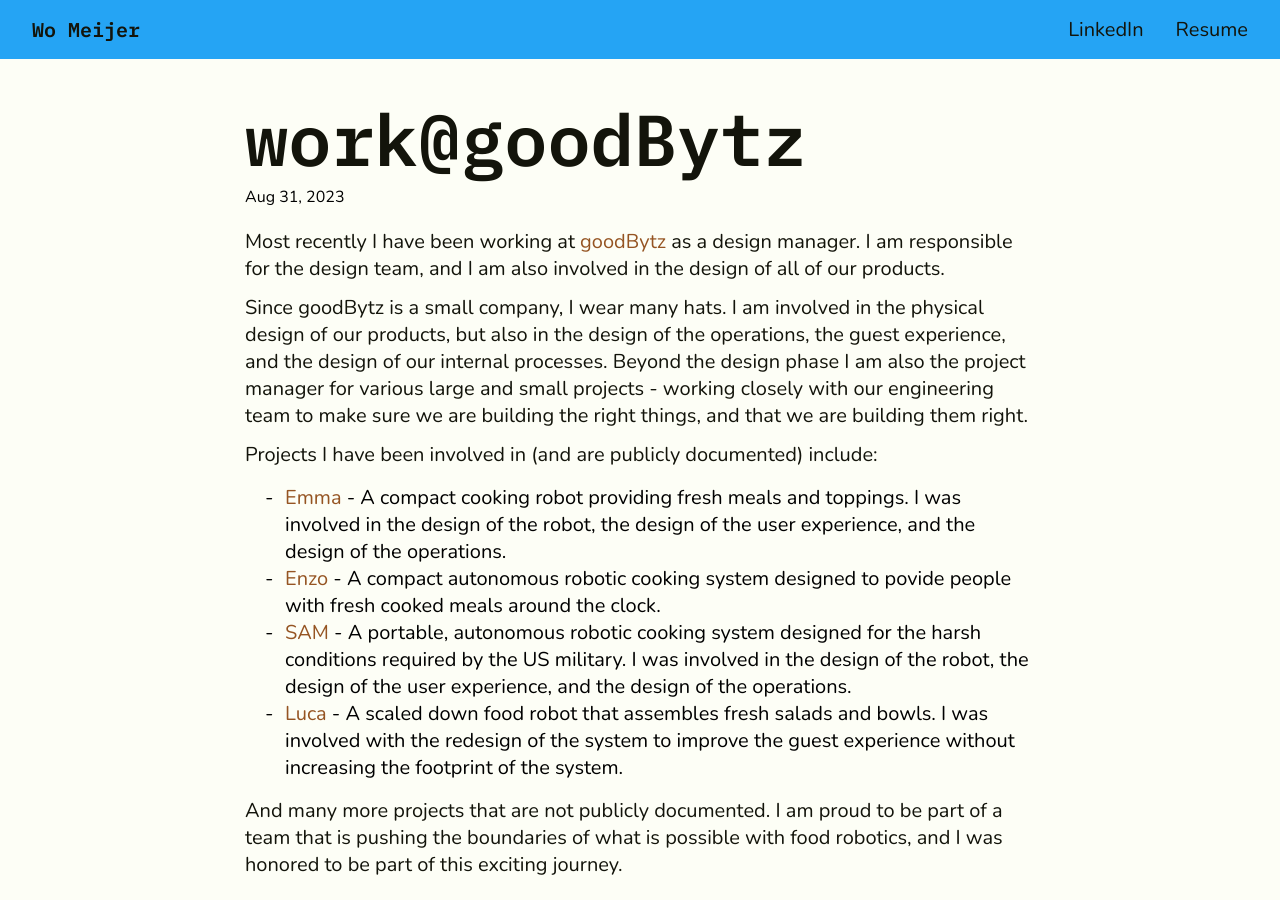
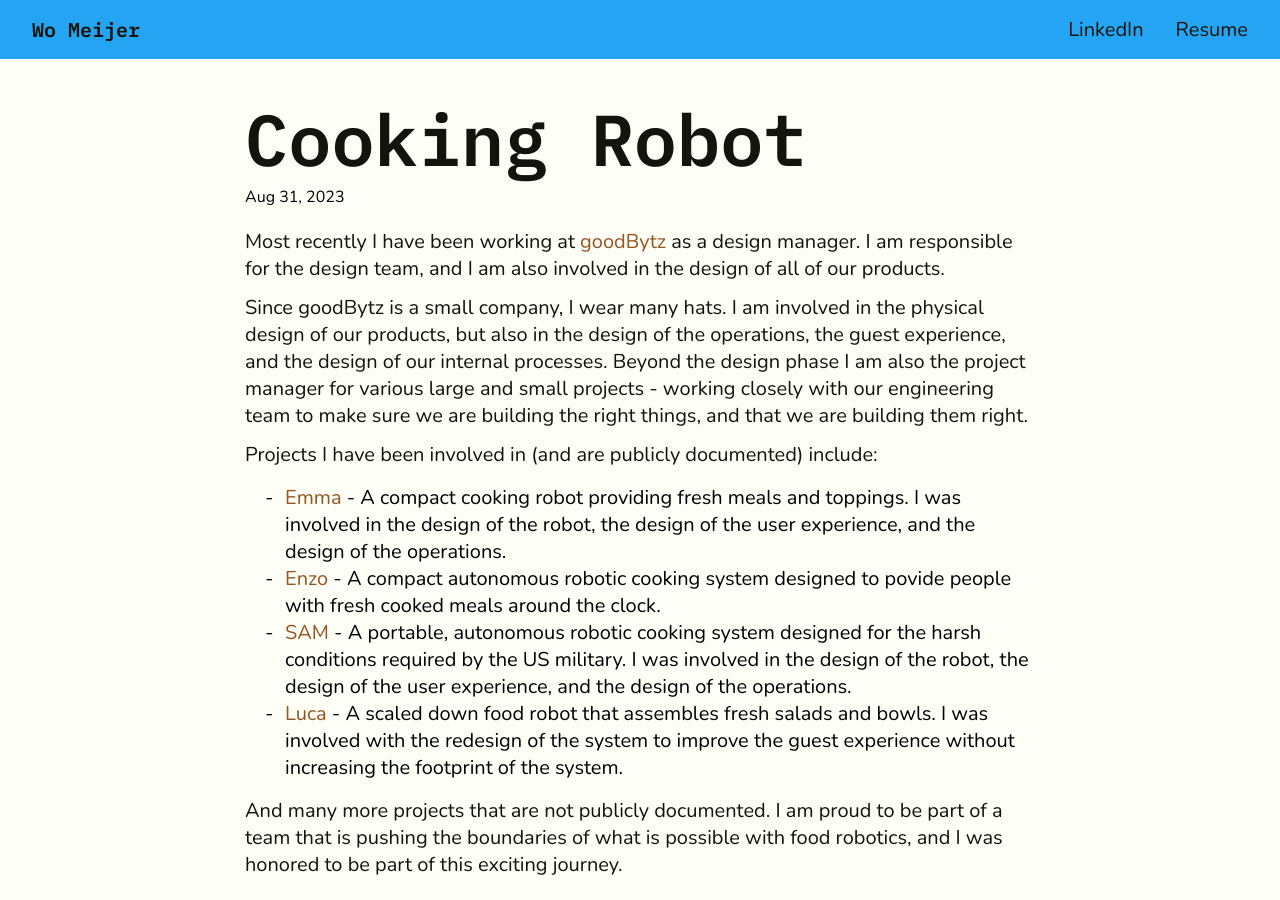
Before and after one commit to womei/womeijerdotcom, a Jekyll site: the page built from _posts/2026-08-31-robot-design-mgmt.md, in a window 1280 px wide and 900 px high. Built offline with Jekyll 4.4.1, drawn with Linux system fonts in a browser that asks for light colours.

Commit message:
Update 2026-08-31-robot-design-mgmt.md

```diff
--- a/_posts/2026-08-31-robot-design-mgmt.md
+++ b/_posts/2026-08-31-robot-design-mgmt.md
@@ -1,6 +1,6 @@
 ---
 layout: post
-title: "work@goodBytz"
+title: "Cooking Robot"
 date: 2023-08-31 14:37:43 +0300
 categories: highlight
 image: emma_release_photo.jpg
```
